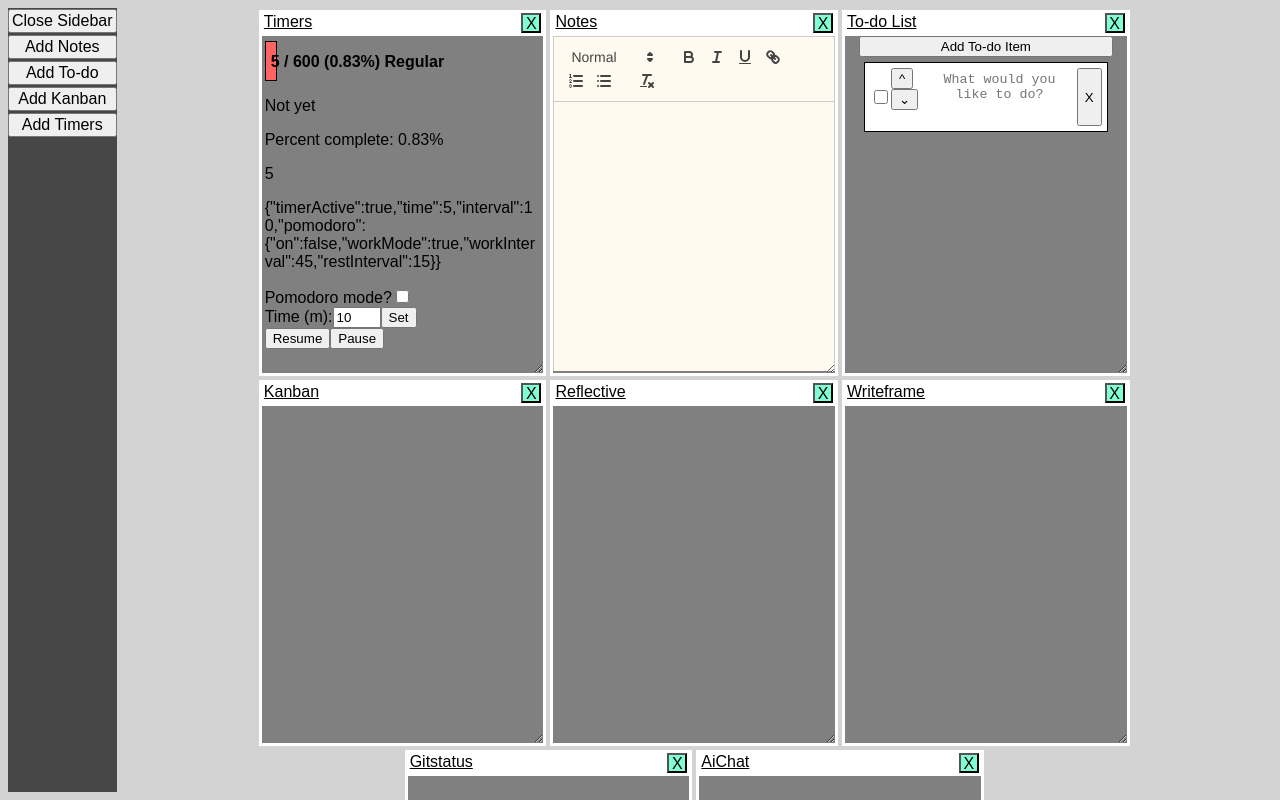
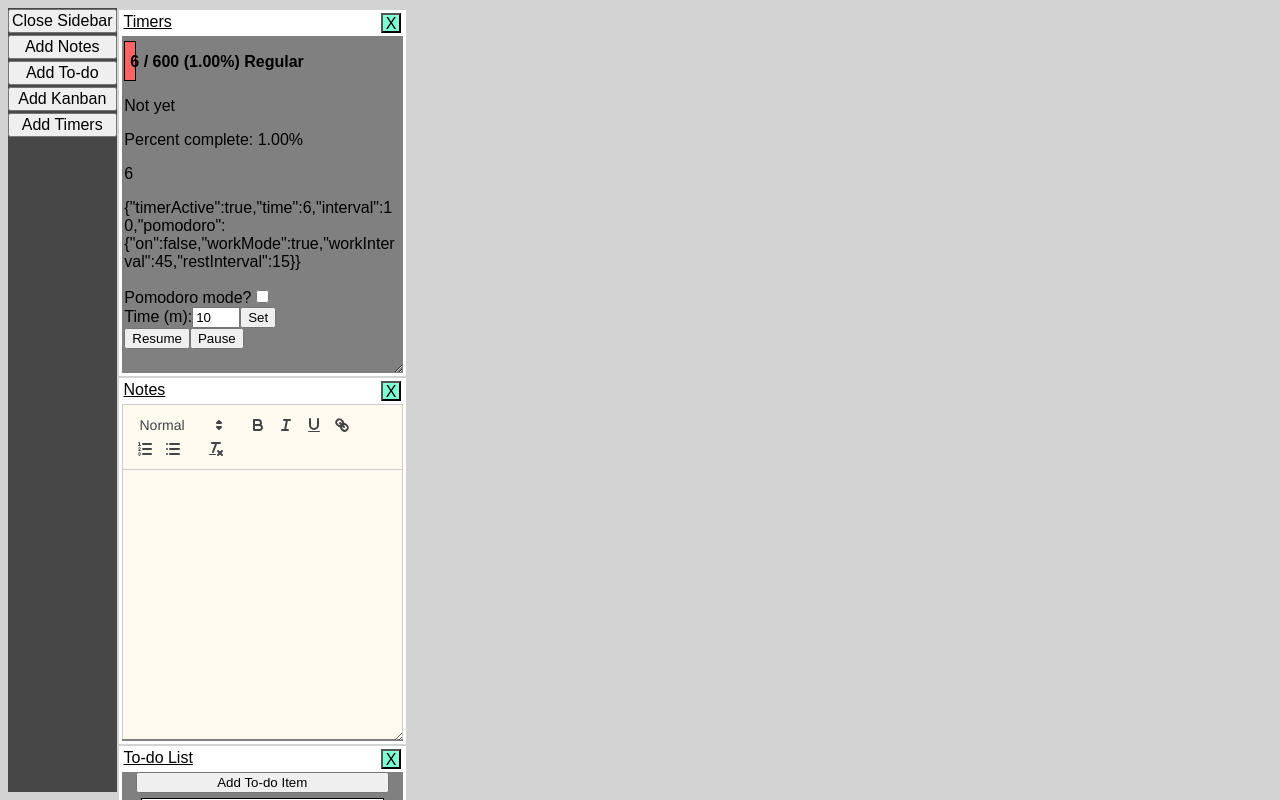
Before and after one commit to J-Wll/dev-companion, a React (Vite) app: page / in a window 1280 px wide. Shown: the top 800 px of the page. Built offline with nearby package versions, Linux system fonts and the light colour scheme.

Commit message:
Updated dependencies and added basic implementation of draggable

```diff
--- a/package.json
+++ b/package.json
@@ -11,6 +11,7 @@
   "dependencies": {
     "react": "^18.2.0",
     "react-dom": "^18.2.0",
+    "react-draggable": "^4.4.6",
     "react-quill": "^2.0.0"
   },
   "devDependencies": {
--- a/src/Module.jsx
+++ b/src/Module.jsx
@@ -3,6 +3,8 @@ import "./css/Module.css"
 import NoteContent from "./module-contents/NoteContent";
 import TodoContent from "./module-contents/TodoContent";
 import TimerContent from "./module-contents/TimerContent";
+
+import Draggable from 'react-draggable';
 
 export default function Module(props) {
     // console.log(props);
@@ -32,6 +34,7 @@ export default function Module(props) {
 
     console.log(component, title);
     return (
+        <Draggable handle=".menu-bar">
             <div className={`module ${props.purpose}-module`}>
                 <div className="menu-bar">
                     <p className="module-title">{title}</p>
@@ -41,5 +44,6 @@ export default function Module(props) {
                     {component}
                 </div>
             </div>
+        </Draggable>
     )
 }
--- a/src/css/ModuleHandler.css
+++ b/src/css/ModuleHandler.css
@@ -1,4 +1,8 @@
 .module-container {
+  width: 100%;
+}
+
+.module-container-old {
   margin: auto;
   display: flex;
   /* for use with rows */
```
Also changed, not shown: 1 other file (tests, documents, lock files or other folders). Lines whose indentation alone changed are shown as unchanged.
